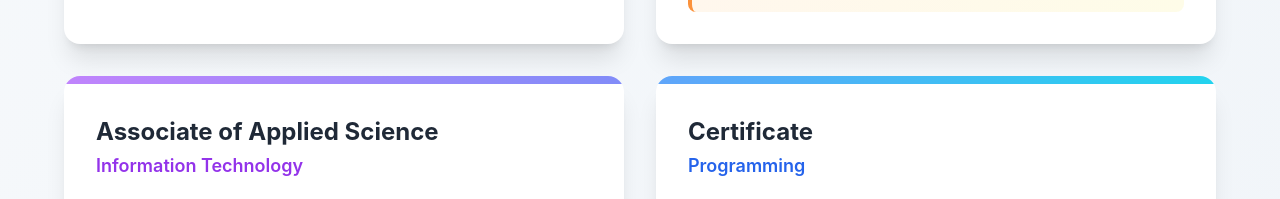
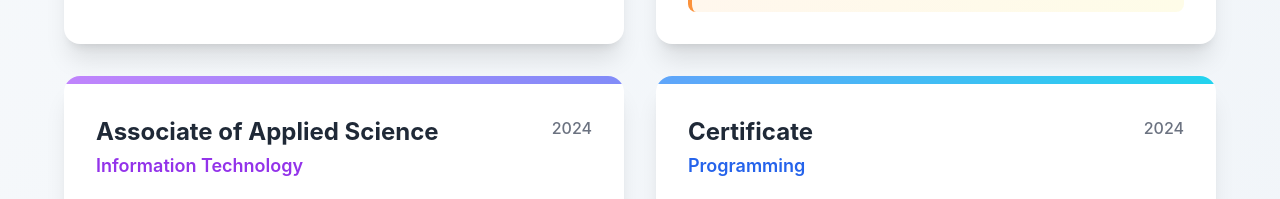
Before and after one commit to Rubysage20/portfolio, a React (Create React App) app in the folder portfolio/: page / in a window 1280 px wide. Shown: the part 3545-3744 px from the top of the page. Built offline with nearby package versions, Linux system fonts and the light colour scheme; the HTML template or start-up script is replaced by a standard one.

Commit message:
Update App.js

```diff
--- a/portfolio/src/App.js
+++ b/portfolio/src/App.js
@@ -267,6 +267,7 @@ export default function Portfolio() {
               <h3 className="text-2xl font-bold text-gray-800 mb-1">Associate of Applied Science</h3>
               <p className="text-lg text-purple-600 font-semibold">Information Technology</p>
             </div>
+          <span className="text-gray-500 font-medium">2024</span>
           </div>
           <p className="text-gray-700">Community College of Baltimore County</p>
         </div>
@@ -281,6 +282,7 @@ export default function Portfolio() {
               <h3 className="text-2xl font-bold text-gray-800 mb-1">Certificate</h3>
               <p className="text-lg text-blue-600 font-semibold">Programming</p>
             </div>
+          <span className="text-gray-500 font-medium">2024</span>
           </div>
           <p className="text-gray-700">Community College of Baltimore County</p>
         </div>
```
